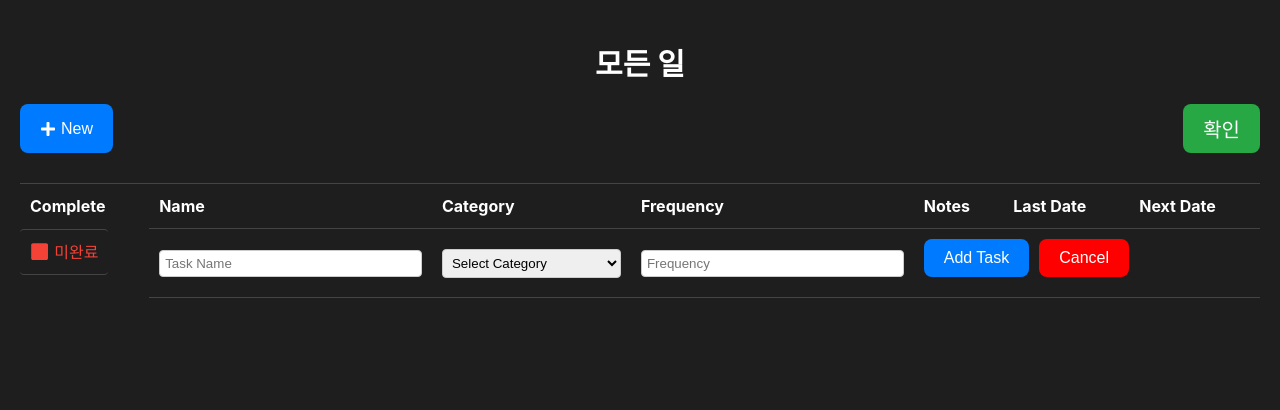
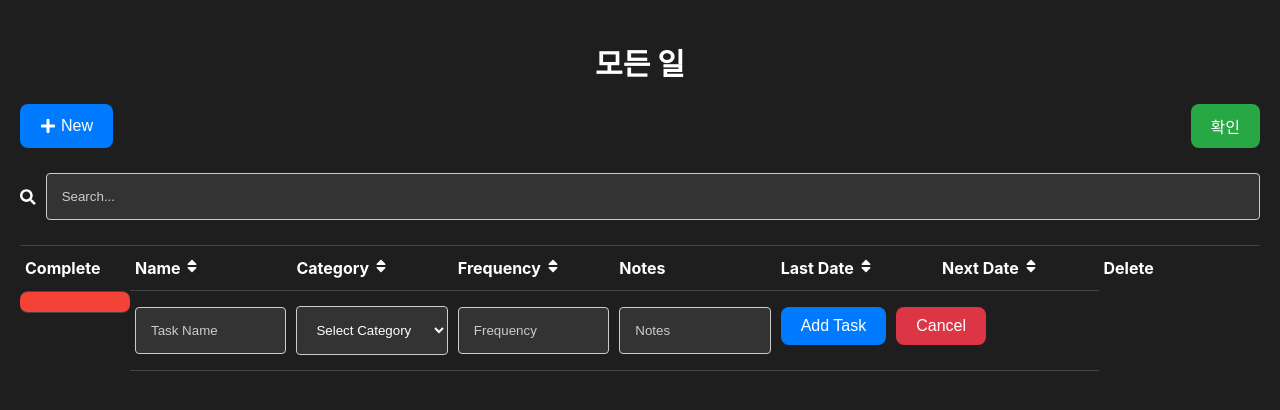
Before and after one commit to slay1379/TDH_FE, a React (Create React App) app: page /todosetting in a window 1280 px wide. Both pictures are taken after a click on the button "New". Shown: the top 410 px of the page. Built offline with nearby package versions, Linux system fonts and the light colour scheme; a web font is replaced by a local one.

Commit message:
feat: 할일세팅페이지 정렬기능 및 삭제기능, 날짜생성 추가
-각 테이블 컬럼별로 정렬 기능 추가
-할 일 생성할때 날짜 당일날짜로 추가
-할 일 삭제버튼 추가

```diff
--- a/src/pages/SettingPage.js
+++ b/src/pages/SettingPage.js
@@ -1,14 +1,16 @@
 import React, { useState, useEffect } from 'react';
 import { useNavigate } from 'react-router-dom';
 import '../styles/SettingPage.css';
-import { FaCheckSquare, FaSquare, FaPlus } from 'react-icons/fa';
+import { FaCheckSquare, FaSquare, FaPlus, FaSearch, FaSort, FaTrash } from 'react-icons/fa';
 
 const categories = ["거실", "발코니", "욕실", "기타"];
 
 function SettingPage() {
   const [tasks, setTasks] = useState([]);
-  const [newTask, setNewTask] = useState({ name: "", category: "", frequency: "" });
+  const [newTask, setNewTask] = useState({ name: "", category: "", frequency: "", notes: "" });
   const [showNewTaskForm, setShowNewTaskForm] = useState(false);
+  const [searchTerm, setSearchTerm] = useState('');
+  const [sortConfig, setSortConfig] = useState({ key: null, direction: 'ascending' });
   const navigate = useNavigate();
 
   useEffect(() => {
@@ -20,7 +22,7 @@ function SettingPage() {
 
   useEffect(() => {
     if (tasks.length > 0){
-        localStorage.setItem('tasks', JSON.stringify(tasks));
+      localStorage.setItem('tasks', JSON.stringify(tasks));
     }
   }, [tasks]);
 
@@ -37,19 +39,58 @@ function SettingPage() {
   };
 
   const addNewTask = () => {
-    setTasks([...tasks, { ...newTask, complete: false, notes: "", lastDate: "", nextDate: "" }]);
-    setNewTask({ name: "", category: "", frequency: "" });
+    const currentDate = new Date().toISOString().split('T')[0];
+    setTasks([...tasks, { ...newTask, complete: false, lastDate: currentDate, nextDate: currentDate }]);
+    setNewTask({ name: "", category: "", frequency: "", notes: "" });
     setShowNewTaskForm(false);
   };
 
   const cancelNewTask = () => {
-    setNewTask({ name: "", category: "", frequency: "" });
+    setNewTask({ name: "", category: "", frequency: "", notes: "" });
     setShowNewTaskForm(false);
   };
 
   const handleConfirm = () => {
     navigate('/todomain');
   };
+
+  const handleSearch = (e) => {
+    setSearchTerm(e.target.value);
+  };
+
+  const deleteTask = (index) => {
+    const updatedTasks = tasks.filter((task, i) => i !== index);
+    setTasks(updatedTasks);
+  };
+
+  const filteredTasks = tasks.filter(task =>
+    task.name.toLowerCase().includes(searchTerm.toLowerCase()) ||
+    task.category.toLowerCase().includes(searchTerm.toLowerCase())
+  );
+
+  const requestSort = (key) => {
+    let direction = 'ascending';
+    if (sortConfig.key === key && sortConfig.direction === 'ascending') {
+      direction = 'descending';
+    }
+    setSortConfig({ key, direction });
+  };
+
+  const sortedTasks = React.useMemo(() => {
+    let sortableTasks = [...filteredTasks];
+    if (sortConfig.key !== null) {
+      sortableTasks.sort((a, b) => {
+        if (a[sortConfig.key] < b[sortConfig.key]) {
+          return sortConfig.direction === 'ascending' ? -1 : 1;
+        }
+        if (a[sortConfig.key] > b[sortConfig.key]) {
+          return sortConfig.direction === 'ascending' ? 1 : -1;
+        }
+        return 0;
+      });
+    }
+    return sortableTasks;
+  }, [filteredTasks, sortConfig]);
 
   return (
     <div className='todo-setting-container'>
@@ -62,41 +103,56 @@ function SettingPage() {
           확인
         </button>
       </div>
+      <div className='setting-search-container'>
+        <FaSearch className='setting-search-icon'/>
+        <input
+          type='text'
+          className='setting-search-input'
+          placeholder='Search...'
+          value={searchTerm}
+          onChange={handleSearch}
+        />
+      </div>
       <table className='todo-setting-table'>
         <thead>
           <tr>
             <th>Complete</th>
-            <th>Name</th>
-            <th>Category</th>
-            <th>Frequency</th>
+            <th onClick={() => requestSort('name')}>Name <FaSort /></th>
+            <th onClick={() => requestSort('category')}>Category <FaSort /></th>
+            <th onClick={() => requestSort('frequency')}>Frequency <FaSort /></th>
             <th>Notes</th>
-            <th>Last Date</th>
-            <th>Next Date</th>
+            <th onClick={() => requestSort('lastDate')}>Last Date <FaSort /></th>
+            <th onClick={() => requestSort('nextDate')}>Next Date <FaSort /></th>
+            <th>Delete</th> {/* Delete 칸 추가 */}
           </tr>
         </thead>
         <tbody>
-          {tasks.map((task, index) => (
+          {sortedTasks.map((task, index) => (
             <tr key={index}>
-              <td className={`status-setting ${task.complete ? 'complete' : 'incomplete'}`} onClick={() => toggleComplete(index)}>
-                <span className='status-icon'>
-                  {task.complete ? <FaCheckSquare /> : <FaSquare />}
-                </span>
-                {task.complete ? "완료" : "미완료"}
+              <td data-label="Complete">
+                <button className={`status-setting ${task.complete ? 'complete' : 'incomplete'}`} onClick={() => toggleComplete(index)}>
+                  <span className='status-icon'>
+                    {task.complete ? <FaCheckSquare /> : <FaSquare />}
+                  </span>
+                  {task.complete ? "완료" : "미완료"}
+                </button>
               </td>
-              <td>{task.name}</td>
-              <td className={`category ${task.category}`}>{task.category}</td>
-              <td>{task.frequency}</td>
-              <td>{task.notes}</td>
-              <td>{task.lastDate}</td>
-              <td>{task.nextDate}</td>
+              <td data-label="Name">{task.name}</td>
+              <td data-label="Category" className={`category ${task.category}`}>{task.category}</td>
+              <td data-label="Frequency">{task.frequency}</td>
+              <td data-label="Notes">{task.notes}</td>
+              <td data-label="Last Date">{task.lastDate}</td>
+              <td data-label="Next Date">{task.nextDate}</td>
+              <td data-label="Delete">
+                <button className='delete-task-button' onClick={() => deleteTask(index)}>
+                  <FaTrash />
+                </button>
+              </td> {/* 삭제 버튼 추가 */}
             </tr>
           ))}
           {showNewTaskForm && (
             <tr>
-              <td className='status-setting incomplete'>
-                <span className='status-icon'><FaSquare /></span>
-                미완료
-              </td>
+              <td className='status-setting incomplete'></td>
               <td>
                 <input type="text" name="name" value={newTask.name} onChange={handleInputChange} placeholder='Task Name' />
               </td>
@@ -111,7 +167,10 @@ function SettingPage() {
               <td>
                 <input type="number" name="frequency" value={newTask.frequency} onChange={handleInputChange} placeholder='Frequency' />
               </td>
-              <td colSpan="3">
+              <td>
+                <input type='text' name='notes' value={newTask.notes} onChange={handleInputChange} placeholder='Notes'/>
+              </td>
+              <td colSpan="2">
                 <button className='setting-add-task-button' onClick={addNewTask}>Add Task</button>
                 <button className='setting-cancel-task-button' onClick={cancelNewTask}>Cancel</button>
               </td>
--- a/src/styles/MainPage.css
+++ b/src/styles/MainPage.css
@@ -40,6 +40,7 @@
     text-align: left;
     vertical-align: middle;
     line-height: 1.5;
+    width: 20%;
 }
 
 .todo-main-table tr:last-child td{
@@ -56,7 +57,6 @@
     align-items: center;
     padding: 8px 10px;
     cursor: pointer;
-    border-radius: 4px;
     text-align: center;
     border: none;
     color: black;
--- a/src/styles/SettingPage.css
+++ b/src/styles/SettingPage.css
@@ -1,7 +1,7 @@
 .todo-setting-container{
     padding: 20px;
     background-color: #1e1e1e;
-    height: 100vh;
+    min-height: 100vh;
     color: white;
     overflow: auto;
 }
@@ -16,10 +16,10 @@
 .setting-button-container{
     display: flex;
     justify-content: space-between;
-    margin-bottom: 20px;
+    margin-bottom: 10px;
 }
 
-.new-task-button{
+.new-task-button, .setting-confirm-button{
     background-color: #007bff;
     color: white;
     border: none;
@@ -31,39 +31,81 @@
     display: flex;
     align-items: center;
     gap: 5px;
+    transition: background-color 0.3s ease;
 }
 
-.new-task-button:hover{
+.new-task-button:hover, .setting-confirm-button:hover{
     background-color: #0056b3;
 }
 
 .setting-confirm-button{
     background-color: #28a745;
-    color: white;
-    border: none;
-    border-radius: 8px;
-    padding: 10px 20px;
-    cursor: pointer;
-    font-size: 20px;
-    margin-bottom: 10px;
 }
 
-.todo-setting-table{
+.setting-confirm-button:hover{
+    background-color: #218838;
+}
+
+.setting-search-container{
+    display: flex;
+    align-items: center;
+    margin-bottom: 20px;
+}
+
+.setting-search-icon{
+    margin-right: 10px;
+}
+
+.setting-search-input{
     width: 100%;
-    border-collapse: collapse;
-    margin-top: 20px;
+    padding: 10px;
+    border: 1px solid #444;
+    border-radius: 4px;
+    background-color: #333;
     color: white;
 }
 
-.todo-setting-table th,
-.todo-setting-table td{
+.todo-setting-table {
+    width: 100%;
+    border-collapse: collapse;
+    margin-top: 10px;
+    color: white;
+    table-layout: fixed;
+}
+
+.todo-setting-table th, .todo-setting-table td {
     border-left: none;
     border-right: none;
     border-top: 1px solid #444;
-    padding: 10px;
+    padding: 10px 5px;
     text-align: left;
     vertical-align: middle;
     line-height: 1.5;
+    overflow: hidden;
+    text-overflow: ellipsis;
+    white-space: nowrap;
+}
+
+/* Complete 열의 너비 조정 */
+.todo-setting-table th:first-child,
+.todo-setting-table td:first-child {
+    width: 100px;
+}
+
+/* 다른 열들의 너비를 균등하게 분배 */
+.todo-setting-table th:not(:first-child),
+.todo-setting-table td:not(:first-child) {
+    width: calc((100% - 100px) / 6);
+}
+
+
+.todo-setting-table th {
+    cursor: pointer;
+    user-select: none;
+}
+
+.todo-setting-table th:hover {
+    background-color: #333;
 }
 
 .todo-setting-table tr:last-child td{
@@ -73,25 +115,26 @@
 .status-setting{
     display: inline-flex;
     align-items: center;
-    padding: 5px 10px;
+    padding: 8px 10px;
     cursor: pointer;
-    border-radius: 4px;
     text-align: center;
     border: none;
     color: black;
+    border-radius: 8px;
 }
 
 .status-setting.complete{
-    color: #4CAF50;
+    background-color: #4CAF50;
 }
 
 .status-setting.incomplete{
-    color: #F44336;
+    background-color: #F44336;
 }
 
 .status-icon {
     margin-right: 5px;
     font-size: 1.2em;
+    display: flex;
     align-items: center;
 }
 
@@ -102,36 +145,22 @@
     text-align: center;
 }
 
-.category.거실{
-    background-color: #4CAF50;
-}
-
-.category.기타{
-    background-color: #757575;
-}
-
-.category.고양이{
-    background-color: #F44336;
-}
-
-.category.발코니{
-    background-color: #FFA500;
-}
-
-.category.욕실{
-    background-color: #00BCD4;
-}
-
-input[type="text"], input[type="number"], select{
+input[type="text"], input[type="number"], input[type="date"], select{
     width: 100%;
-    padding: 5px;
+    padding: 15px;
     margin: 5px 0;
     border: 1px solid #ccc;
     border-radius: 4px;
     box-sizing: border-box;
+    background-color: #333;
+    color:white;
 }
 
-.setting-add-task-button {
+input::placeholder{
+    color: #ccc;
+}
+
+.setting-add-task-button, .setting-cancel-task-button {
     background-color: #007bff;
     color: white;
     border: none;
@@ -140,6 +169,7 @@ input[type="text"], input[type="number"], select{
     cursor: pointer;
     font-size: 16px;
     margin-bottom: 10px;
+    transition: background-color 0.3s ease;
 }
 
 .setting-add-task-button:hover {
@@ -147,16 +177,62 @@ input[type="text"], input[type="number"], select{
 }
 
 .setting-cancel-task-button {
-    background-color: #ff0000;
-    color: white;
-    border: none;
-    border-radius: 8px;
-    padding: 10px 20px;
-    cursor: pointer;
-    font-size: 16px;
+    background-color: #dc3545;
     margin-left: 10px;
 }
 
 .setting-cancel-task-button:hover {
-    background-color: #cc0000;
+    background-color: #c82333;
 }
+
+.delete-task-button{
+    background-color: #dc3454;
+    color: white;
+    border: none;
+    border-radius: 4px;
+    padding: 5px 10px;
+    cursor: pointer;
+    font-size: 14px;
+    transition: background-color 0.3s ease;
+}
+
+.delete-task-button:hover{
+    background-color: #c82333;
+}
+
+.delete-task-button .fa-trash{
+    vertical-align: middle;
+}
+
+@media (max-width: 768px) {
+    .todo-setting-table, .todo-setting-table thead, .todo-setting-table tbody, .todo-setting-table th, .todo-setting-table td, .todo-setting-table tr {
+        display: block;
+    }
+
+    .todo-setting-table thead tr {
+        position: absolute;
+        top: -9999px;
+        left: -9999px;
+    }
+
+    .todo-setting-table tr {
+        margin-bottom: 15px;
+    }
+
+    .todo-setting-table td {
+        border: none;
+        position: relative;
+        padding-left: 50%;
+    }
+
+    .todo-setting-table td:before {
+        position: absolute;
+        top: 6px;
+        left: 6px;
+        width: 45%;
+        padding-right: 10px;
+        white-space: nowrap;
+        content: attr(data-label);
+        font-weight: bold;
+    }
+}
```
Also changed, not shown: src/pages/MainPage.js (+6 -6 lines).
